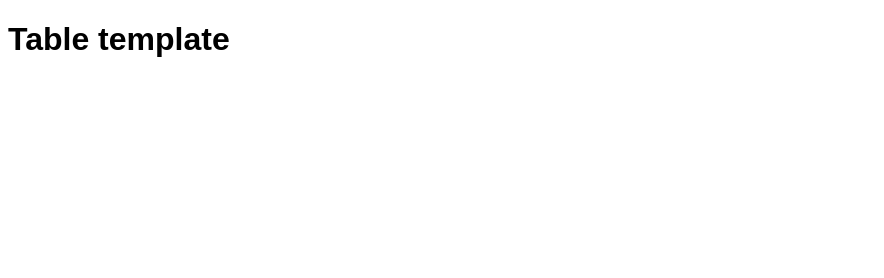
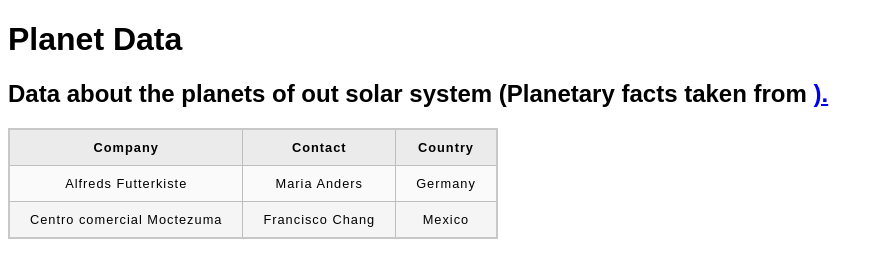
Before and after one commit to DoctorDavis/jdavis.github.io, a plain HTML site: page Assignment 2/Assignment 2 - Part 2/blank-template.html in a window 1280 px wide. Shown: the whole page, without its empty margins (0-884 px from the left). Drawn offline with Linux system fonts and the light colour scheme.

Commit message:
Update blank-template.html
Add a basic table layout from W3School
added H1 and H2

```diff
--- a/Assignment 2/Assignment 2 - Part 2/blank-template.html
+++ b/Assignment 2/Assignment 2 - Part 2/blank-template.html
@@ -14,7 +14,26 @@
     <link href="minimal-table.css" rel="stylesheet" type="text/css">
   </head>
   <body>
-    <h1>Table template</h1>
+    <h1>Planet Data</h1>
+    <h2>Data about the planets of out solar system (Planetary facts taken from <a href="https://nssdc.gsfc.nasa.gov/planetary/factsheet/" Nasa's Planetary Fact Sheet - Metric</a>).</a></h2>
+    <!-- insertion of table layout -->
+    <table>
+      <tr>
+        <th>Company</th>
+        <th>Contact</th>
+        <th>Country</th>
+      </tr>
+      <tr>
+        <td>Alfreds Futterkiste</td>
+        <td>Maria Anders</td>
+        <td>Germany</td>
+      </tr>
+      <tr>
+        <td>Centro comercial Moctezuma</td>
+        <td>Francisco Chang</td>
+        <td>Mexico</td>
+      </tr>
+    </table>
 
 
   </body>
```
